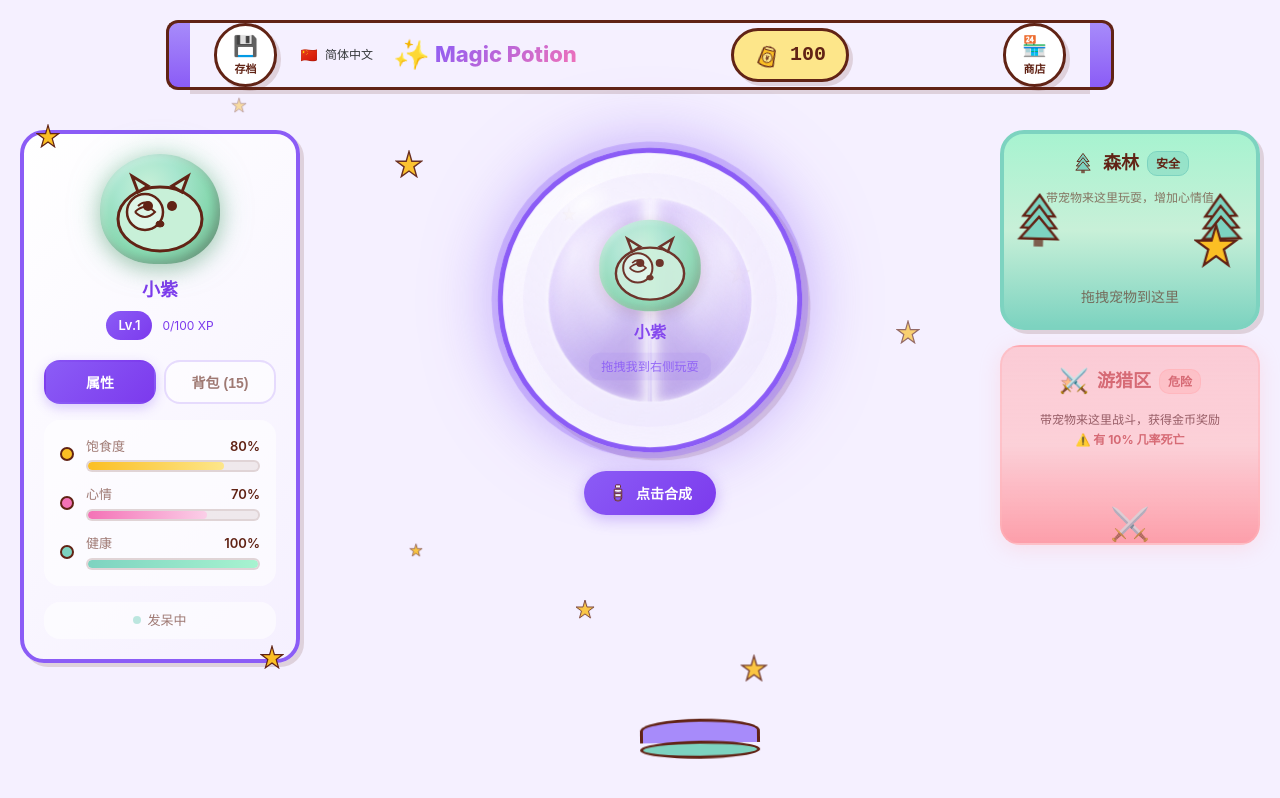
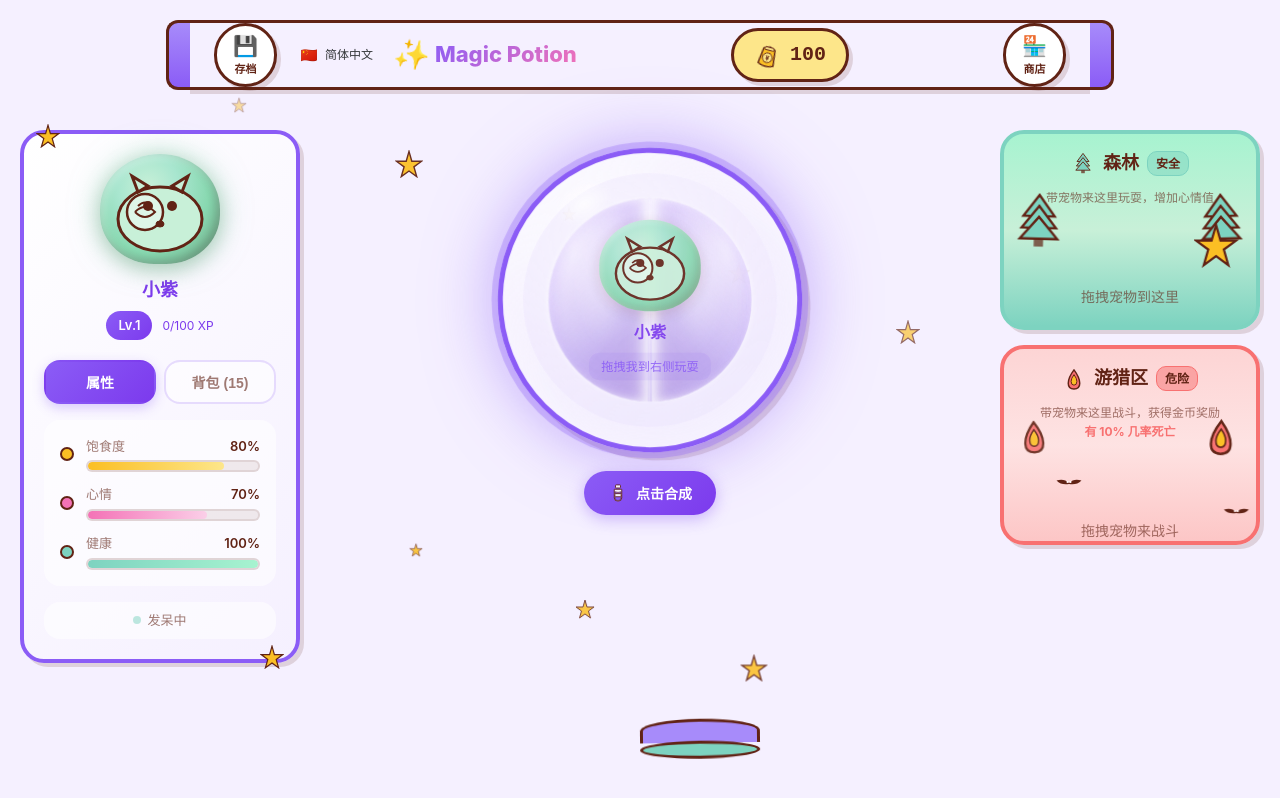
Before and after one commit to doramon6868/magic-potion, a Vue app: page / in a window 1280 px wide. Built offline with nearby package versions, Linux system fonts and the light colour scheme.

Commit message:
feat(ui): redesign hunt zone with hand-drawn danger scene
- Apply coral gradient and danger border
- Add SVG fire and bat decorations
- Add drop-target fire glow animation
- Remove emoji icons

Co-Authored-By: Claude Fable 5 <noreply@anthropic.com>

```diff
--- a/src/components/OutdoorHunt.vue
+++ b/src/components/OutdoorHunt.vue
@@ -30,13 +30,18 @@
     @dragleave="handleDragLeave"
     @drop.prevent="handleDrop"
   >
+    <!-- ==================== 危险装饰 ==================== -->
+    <div class="hunt-decoration">
+      <FireDecoration class="fire fire-1" />
+      <FireDecoration class="fire fire-2" />
+      <BatDecoration class="bat bat-1" />
+      <BatDecoration class="bat bat-2" />
+    </div>
+
     <!-- ==================== 区域标题 ==================== -->
     <div class="zone-header">
-      <!-- 危险图标 -->
-      <span class="zone-icon">⚔️</span>
-      <!-- 区域名称 -->
+      <FireDecoration class="zone-icon" />
       <span class="zone-name">{{ $t('areas.hunt.name') }}</span>
-      <!-- 危险等级 -->
       <span class="zone-safety danger">{{ $t('areas.hunt.tag') }}</span>
     </div>
 
@@ -44,7 +49,7 @@
     <div class="zone-description">
       {{ $t('areas.hunt.description') }}
       <br>
-      <span class="warning-text">⚠️ {{ $t('areas.hunt.warning') }}</span>
+      <span class="warning-text">{{ $t('areas.hunt.warning') }}</span>
     </div>
 
     <!-- ==================== 宠物显示区 ==================== -->
@@ -58,7 +63,6 @@
       />
 
       <div v-else class="empty-hint">
-        <span class="hint-icon">⚔️</span>
         <span class="hint-text">{{ $t('areas.hunt.hint') }}</span>
       </div>
     </div>
@@ -66,15 +70,14 @@
     <!-- ==================== 收益/风险显示 ==================== -->
     <div v-if="outdoorStore.huntingPet" class="reward-preview">
       <div class="reward-item">
-        <span class="reward-icon">💰</span>
+        <CoinBagIcon class="reward-icon" />
         <span class="reward-text">{{ $t('areas.hunt.reward') }}</span>
       </div>
       <div class="risk-item">
-        <span class="risk-icon">💀</span>
+        <span class="risk-marker">!</span>
         <span class="risk-text">{{ $t('areas.hunt.deathChance') }}</span>
       </div>
     </div>
-
   </div>
 </template>
 
@@ -84,6 +87,9 @@ import { mapStores } from 'pinia'
 import { useGameStore } from '../stores/game.js'
 import { useOutdoorStore } from '../stores/outdoor.js'
 import Pet from './Pet.vue'
+import FireDecoration from './icons/decorations/FireDecoration.vue'
+import BatDecoration from './icons/decorations/BatDecoration.vue'
+import CoinBagIcon from './icons/ui/CoinBagIcon.vue'
 
 export default {
   // 组件名称
@@ -91,7 +97,10 @@ export default {
 
   // 注册子组件
   components: {
-    Pet
+    Pet,
+    FireDecoration,
+    BatDecoration,
+    CoinBagIcon
   },
 
   // 组件内部状态
@@ -220,34 +229,81 @@ export default {
   width: 100%;
   height: 100%;
   padding: 15px;
-  border-radius: 20px;
-  /**
-   * 背景 - pastel 柔和珊瑚色渐变
-   */
+  border-radius: var(--mp-radius-lg);
   background: linear-gradient(
     180deg,
-    rgba(255, 179, 186, 0.6) 0%,
-    rgba(255, 194, 199, 0.7) 50%,
-    rgba(255, 138, 149, 0.8) 100%
+    color-mix(in srgb, var(--mp-red) 30%, var(--mp-white)) 0%,
+    color-mix(in srgb, var(--mp-red) 20%, var(--mp-white)) 50%,
+    color-mix(in srgb, var(--mp-red) 40%, var(--mp-white)) 100%
   );
-  border: 2px solid rgba(255, 179, 186, 0.5);
+  border: 4px solid var(--mp-red);
+  box-shadow: var(--mp-shadow);
   transition: all 0.3s ease;
   overflow: hidden;
-  box-shadow: 0 4px 20px rgba(255, 179, 186, 0.3);
 }
 
-/* 拖拽高亮状态 - pastel 珊瑚 */
+/* 拖拽高亮状态 - 火焰发光 */
 .outdoor-hunt.drop-target {
-  border-color: rgba(255, 179, 186, 0.9);
-  box-shadow:
-    0 0 30px rgba(255, 179, 186, 0.6),
-    inset 0 0 20px rgba(255, 179, 186, 0.3);
-  transform: scale(1.02);
+  border-color: var(--mp-gold);
+  box-shadow: 0 0 30px var(--mp-crystal-gold-glow);
+  animation: hunt-fire 0.8s ease-in-out infinite;
+}
+
+@keyframes hunt-fire {
+  0%, 100% { box-shadow: 0 0 20px color-mix(in srgb, var(--mp-red) 40%, transparent); }
+  50% { box-shadow: 0 0 40px color-mix(in srgb, var(--mp-red) 70%, transparent); }
+}
+
+/* 危险装饰容器 */
+.hunt-decoration {
+  position: absolute;
+  top: 0;
+  left: 0;
+  width: 100%;
+  height: 100%;
+  pointer-events: none;
+  overflow: hidden;
+  z-index: 0;
+}
+
+/* 火焰装饰 */
+.fire {
+  position: absolute;
+  bottom: 10px;
+  width: 30px;
+  animation: flicker 0.5s ease-in-out infinite;
+}
+
+.fire-1 { left: 15px; }
+.fire-2 { right: 20px; animation-delay: 0.2s; }
+
+@keyframes flicker {
+  0%, 100% { transform: scale(1) rotate(-2deg); opacity: 0.9; }
+  50% { transform: scale(1.1) rotate(2deg); opacity: 1; }
+}
+
+/* 蝙蝠装饰 */
+.bat {
+  position: absolute;
+  width: 30px;
+  animation: bat-fly 5s ease-in-out infinite;
+}
+
+.bat-1 { top: 20%; left: 20%; }
+.bat-2 { top: 35%; right: 15%; animation-delay: -2s; }
+
+@keyframes bat-fly {
+  0%, 100% { transform: translate(0, 0); }
+  25% { transform: translate(20px, -10px); }
+  50% { transform: translate(40px, 5px); }
+  75% { transform: translate(10px, 10px); }
 }
 
 /* ==================== 区域标题 ==================== */
 
 .zone-header {
+  position: relative;
+  z-index: 1;
   display: flex;
   align-items: center;
   justify-content: center;
@@ -255,48 +311,54 @@ export default {
 }
 
 .zone-icon {
-  font-size: 24px;
+  width: 24px;
+  height: 24px;
   margin-right: 8px;
 }
 
 .zone-name {
   font-size: 18px;
   font-weight: bold;
-  color: #d66a75;
+  color: var(--mp-ink);
 }
 
-/* 危险等级标签 - pastel 珊瑚 */
-.zone-safety.danger {
+.zone-safety {
   margin-left: 8px;
   padding: 2px 8px;
   border-radius: 10px;
   font-size: 12px;
   font-weight: bold;
-  background: rgba(255, 179, 186, 0.5);
-  color: #d66a75;
-  border: 1px solid rgba(255, 179, 186, 0.7);
+}
+
+.zone-safety.danger {
+  background: color-mix(in srgb, var(--mp-red) 50%, transparent);
+  color: var(--mp-ink);
+  border: 1px solid var(--mp-red);
 }
 
 /* ==================== 区域说明 ==================== */
 
 .zone-description {
+  position: relative;
+  z-index: 1;
   text-align: center;
   font-size: 12px;
-  color: rgba(140, 80, 90, 0.9);
+  color: var(--mp-text-muted);
   margin-bottom: 15px;
 }
 
 /* 警告文字 */
 .warning-text {
-  color: #d66a75;
+  color: var(--mp-red);
   font-weight: bold;
 }
 
 /* ==================== 宠物区域 ==================== */
 
 .pet-area {
+  position: relative;
+  z-index: 1;
   flex: 1;
-  position: relative;
   display: flex;
   align-items: center;
   justify-content: center;
@@ -307,13 +369,7 @@ export default {
   display: flex;
   flex-direction: column;
   align-items: center;
-  color: rgba(140, 80, 90, 0.6);
-}
-
-.hint-icon {
-  font-size: 32px;
-  margin-bottom: 8px;
-  animation: pulse 1s ease-in-out infinite;
+  color: var(--mp-text-muted);
 }
 
 .hint-text {
@@ -323,10 +379,12 @@ export default {
 /* ==================== 收益预览 ==================== */
 
 .reward-preview {
+  position: relative;
+  z-index: 1;
   margin-top: 10px;
   padding: 10px;
-  background: rgba(255, 255, 255, 0.4);
-  border-radius: 10px;
+  background: color-mix(in srgb, var(--mp-white) 40%, transparent);
+  border-radius: var(--mp-radius-md);
 }
 
 .reward-item,
@@ -341,217 +399,35 @@ export default {
   margin-bottom: 0;
 }
 
-.reward-icon,
-.risk-icon {
-  font-size: 16px;
+.reward-icon {
+  width: 18px;
+  height: 18px;
   margin-right: 8px;
 }
 
 .reward-text {
   font-size: 12px;
-  color: #e6a700;
+  color: var(--mp-gold);
+  font-weight: 600;
+}
+
+.risk-marker {
+  width: 16px;
+  height: 16px;
+  display: flex;
+  align-items: center;
+  justify-content: center;
+  margin-right: 8px;
+  background: var(--mp-red);
+  color: var(--mp-white);
+  border-radius: 50%;
+  font-size: 12px;
+  font-weight: bold;
 }
 
 .risk-text {
   font-size: 12px;
-  color: #d66a75;
+  color: var(--mp-red);
   font-weight: bold;
 }
-
-/* ==================== 战斗主题装饰 ==================== */
-
-/* 战斗装饰容器 */
-.battle-decoration {
-  position: absolute;
-  top: 0;
-  left: 0;
-  width: 100%;
-  height: 100%;
-  pointer-events: none;
-  overflow: hidden;
-  z-index: 0;
-}
-
-/* 月亮 */
-.moon {
-  position: absolute;
-  top: 15px;
-  right: 20px;
-  font-size: 40px;
-  animation: moonGlow 3s ease-in-out infinite;
-  filter: drop-shadow(0 0 20px rgba(200, 200, 255, 0.6));
-}
-
-@keyframes moonGlow {
-  0%, 100% {
-    filter: drop-shadow(0 0 20px rgba(200, 200, 255, 0.6));
-  }
-  50% {
-    filter: drop-shadow(0 0 30px rgba(200, 200, 255, 0.9));
-  }
-}
-
-/* 火焰 */
-.fire {
-  position: absolute;
-  font-size: 24px;
-  animation: flicker 0.5s ease-in-out infinite;
-}
-
-.fire-1 {
-  bottom: 10px;
-  left: 15px;
-  animation-delay: 0s;
-}
-
-.fire-2 {
-  bottom: 15px;
-  right: 20px;
-  font-size: 30px;
-  animation-delay: 0.2s;
-}
-
-.fire-3 {
-  bottom: 5px;
-  left: 45%;
-  font-size: 20px;
-  animation-delay: 0.4s;
-}
-
-@keyframes flicker {
-  0%, 100% {
-    transform: scale(1) rotate(-2deg);
-    opacity: 0.9;
-  }
-  50% {
-    transform: scale(1.1) rotate(2deg);
-    opacity: 1;
-  }
-}
-
-/* 武器装饰 */
-.weapon {
-  position: absolute;
-  font-size: 28px;
-  animation: weaponShine 2s ease-in-out infinite;
-}
-
-.weapon-1 {
-  top: 30%;
-  left: 10px;
-  transform: rotate(-45deg);
-  animation-delay: 0s;
-}
-
-.weapon-2 {
-  top: 50%;
-  right: 10px;
-  transform: rotate(30deg);
-  animation-delay: 0.5s;
-}
-
-.weapon-3 {
-  bottom: 20%;
-  left: 20%;
-  font-size: 32px;
-  animation-delay: 1s;
-}
-
-@keyframes weaponShine {
-  0%, 100% {
-    filter: brightness(1);
-    transform: rotate(var(--rotation, 0deg)) scale(1);
-  }
-  50% {
-    filter: brightness(1.3);
-    transform: rotate(var(--rotation, 0deg)) scale(1.1);
-  }
-}
-
-/* 骷髅装饰 */
-.skull {
-  position: absolute;
-  font-size: 20px;
-  opacity: 0.6;
-  animation: skullFloat 4s ease-in-out infinite;
-}
-
-.skull-1 {
-  top: 60%;
-  left: 15%;
-  animation-delay: 0s;
-}
-
-.skull-2 {
-  top: 40%;
-  right: 15%;
-  font-size: 24px;
-  animation-delay: 2s;
-}
-
-@keyframes skullFloat {
-  0%, 100% {
-    transform: translateY(0) rotate(-5deg);
-    opacity: 0.6;
-  }
-  50% {
-    transform: translateY(-10px) rotate(5deg);
-    opacity: 0.8;
-  }
-}
-
-/* 蝙蝠 */
-.bat {
-  position: absolute;
-  font-size: 18px;
-  animation: fly 6s ease-in-out infinite;
-}
-
-.bat-1 {
-  top: 20%;
-  left: 30%;
-  animation-delay: 0s;
-}
-
-.bat-2 {
-  top: 35%;
-  left: 60%;
-  font-size: 22px;
-  animation-delay: 2s;
-}
-
-.bat-3 {
-  top: 15%;
-  left: 50%;
-  font-size: 16px;
-  animation-delay: 4s;
-}
-
-@keyframes fly {
-  0%, 100% {
-    transform: translate(0, 0) scaleX(1);
-  }
-  25% {
-    transform: translate(20px, -10px) scaleX(-1);
-  }
-  50% {
-    transform: translate(40px, 5px) scaleX(-1);
-  }
-  75% {
-    transform: translate(10px, 10px) scaleX(1);
-  }
-}
-
-/* ==================== 动画定义 ==================== */
-
-@keyframes pulse {
-  0%, 100% {
-    transform: scale(1);
-    opacity: 1;
-  }
-  50% {
-    transform: scale(1.1);
-    opacity: 0.8;
-  }
-}
 </style>
```
